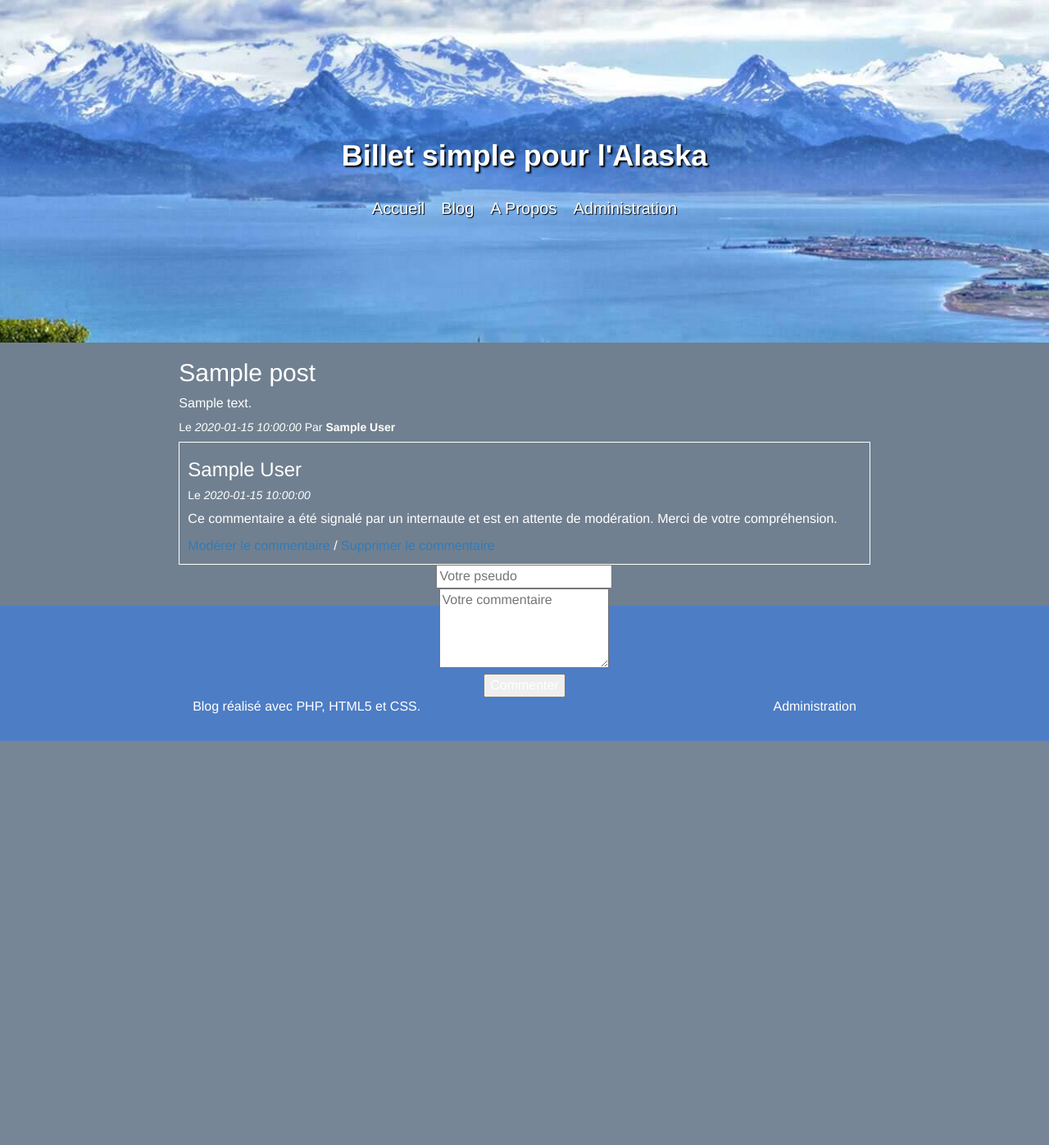
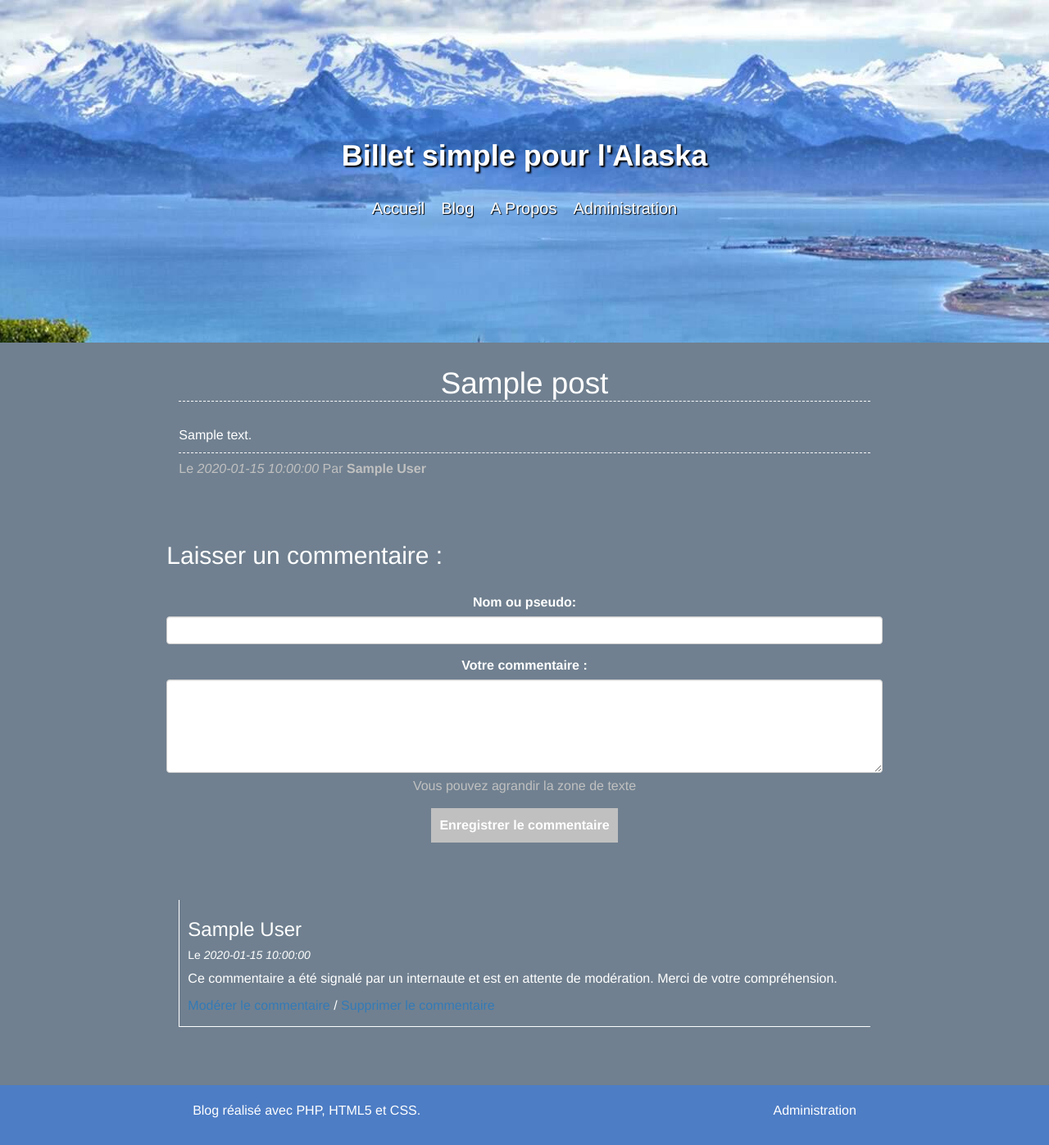
Before and after one commit to AdelineDs/P8-blog, a PHP site: template View/viewPost.php in a window 1280 px wide. Shown: the whole page at 82% size. Before the commit the page ends 904 px from the top, so only its background shows below. Run offline with PHP 8.4, Linux system fonts and the light colour scheme; the visitor is signed in with stand-in values (Sample User, id 1); the template is opened without the code that fills it: most values are stand-ins (such as "Sample title", 1, 10 or a date in 2020); data that the repository does not hold is empty; some libraries are stand-ins or nearby versions.

Commit message:
avacement css du blog et des billets

```diff
--- a/View/viewHome.php
+++ b/View/viewHome.php
@@ -20,8 +20,8 @@
         <time class="datePost"><?= $post['publication_date_fr'] ?></time>
     </div>
     <div class="textPost">
-        <?php if(strlen($post['content']) > 450){
-            $space = strpos($post['content'], ' ', 450);
+        <?php if(strlen($post['content']) > 500){
+            $space = strpos($post['content'], ' ', 500);
             $post['content'] = substr($post['content'], 0, $space);
             echo strip_tags($post['content']) . ' ...';?>
         <a href="<?="index.php?action=post&AMP;id=" . $post['id'] . "&page=1" ?>">
--- a/View/viewPost.php
+++ b/View/viewPost.php
@@ -1,20 +1,37 @@
 <?php $this->title = strip_tags($post['title']); ?>
 
     <div class="row">
-        <div class="col-md-offset-2 col-md-8 col-xs-offset-1 col-xs-10 articleBlog">
-            <div>
-                <h2><?= strip_tags($post['title']); ?></h2>
-                <p class="articleContent">
+        <div class="col-md-offset-2 col-md-8 col-xs-offset-1 col-xs-10 onePost">
+            <h2 class="onePostTitle"><?= strip_tags($post['title']); ?></h2>
+                <p class="postContent">
                     <?= $post['content']; ?>
                 </p>
-                <h5> Le <em><?= $post['publication_date_fr']; ?></em>  Par <strong><?= strip_tags($post['author']); ?></strong></h5>
-            </div>
+                <h5 class="onePostDate"> Le <em><?= $post['publication_date_fr']; ?></em>  Par <strong><?= strip_tags($post['author']); ?></strong></h5>
         </div>
-        <div class="col-md-offset-2 col-md-8 col-xs-offset-1 col-xs-10  listeCom">
+    </div>
+<div class="row">
+    <div class="col-md-offset-2 col-md-8 col-xs-offset-1 col-xs-10 commentForm">
+    <h2>Laisser un commentaire :</h2>
+    <form action="index.php?action=commenter" method="post">
+        <input type="hidden" value="<?= $billet['id']?>" name="id_billet"/>
+        <div class="form-group">
+            <label for="auteur">Nom ou pseudo: </label>
+            <input name="auteur" id="auteur" type=text class="form-control" required="">
+        </div>
+        <div class="form-group">
+            <label for="commentaire">Votre commentaire : </label>
+            <textarea name="commentaire" id="commentaire" class="form-control" rows="5" required=""></textarea>
+            <p class="help-block">Vous pouvez agrandir la zone de texte</p>
+        </div>
+        <input type="submit" value="Enregistrer le commentaire" class="submitCom">
+    </form>
+    </div>
+</div>
+    <div class="row">
+        <div class="col-md-offset-2 col-md-8 col-xs-offset-1 col-xs-10  listCom">
             <?php
             foreach($comments as $com): ?>
             <div class="comment">
-                <div>
                     <?php
                         if (isset($_SESSION['id']) && isset($_SESSION['login']) && $com['reported'] == 1 )
                         { ?>
@@ -45,19 +62,17 @@
                             </p>
                         <?php
                          } ?>
-                </div>
                 <?php if($com['reported'] == 0){ ?>
                        <form method="post" action="index.php?action=report">
                            <input type="hidden" name="comId" value="<?= $com['id'] ?>" />
                            <input type="hidden" name="postId" value="<?= $post['id'] ?>" />
                            <input type="hidden" name="page" value="<?= $_GET['page'] ?>" />
-                           <input type="submit" value="Signaler le commentaire" />
+                           <input type="submit" value="Signaler le commentaire" class="reportButton"/>
                        </form>
                 <?php } ?>
             </div>
              <?php endforeach;?>
         </div>
-    </div>
 
 <div class="col-xs-offset-1 col-xs-10 pages">
 <?php
@@ -77,10 +92,4 @@ if (isset($_GET['page']) && $_GET['page'] < $nbPages):
     ?>— <a href="<?="?action=post&AMP;id=" . $post['id'] . "&AMP;page=" . ($_GET['page'] + 1) ?>">Page suivante</a><?php
 endif;
 ?>
-
-<form method="post" action="index.php?action=comment&AMP;page=1">
-    <input id="author" name="author" type="text" placeholder="Votre pseudo" required /><br />
-    <textarea id="txtComment" name="comment" rows="4"  placeholder="Votre commentaire" required></textarea><br />
-    <input type="hidden" name="id" value="<?= $post['id'] ?>" />
-    <input type="submit" value="Commenter" />
-</form>
+     </div>
--- a/public/style.css
+++ b/public/style.css
@@ -89,6 +89,7 @@ body{
 
 .textPost {
     border-bottom: solid 1px;
+    padding: 20px 0 5px 0;
 }
 
 .post {
@@ -106,11 +107,64 @@ body{
     text-decoration: none;
 }
 
+.pages a {
+    color: silver;
+    font-size: 2rem;
+}
+
+.contact {
+    font-size: 2rem;
+}
+.titleContact {
+    text-align: center;
+    margin: 40px 0 40px 0;
+}
+.textContact {
+    text-align: justify;
+}
+
+.onePostTitle {
+    text-align: center;
+    font-size: 2.3em;
+    margin: 30px 0 30px 0;
+    border-bottom: dashed 1px;
+}
+.postContent {
+    border-bottom: dashed 1px;
+    padding-bottom: 10px;
+}
+.onePostDate {
+    color: silver;
+    font-size: 1.6rem;
+}
+
+.commentForm {
+    padding: 50px 0 50px 0;
+}
+.commentForm h2 {
+    padding-bottom: 20px;
+}
+.help-block {
+    color: silver;
+}
+.submitCom, .reportButton {
+    background: silver;
+    color: white;
+    font-weight: bold;
+    border: none;
+    padding: 10px;
+}
+.submitCom:hover, .reportButton:hover{
+    border: #696969 3px solid;
+    margin: -3px;
+}
 
 
 .comment {
-    border: solid 1px;
-    padding: 0 10px;
+    border-bottom: solid 1px;
+    padding: 3px 10px;
+    border-left: solid 1px;
+    margin: 20px 0;
 }
 
 form{
@@ -129,7 +183,7 @@ form{
 
 .moderate{
     font-style: italic;
-    color: gray;
+    color: silver;
 }
 
 
```
Also changed, not shown: View/viewBlog.php (+6 -6 lines), View/viewContact.php (+7 -4 lines).
